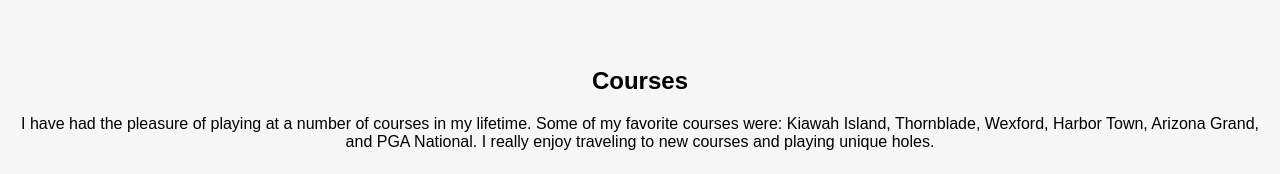
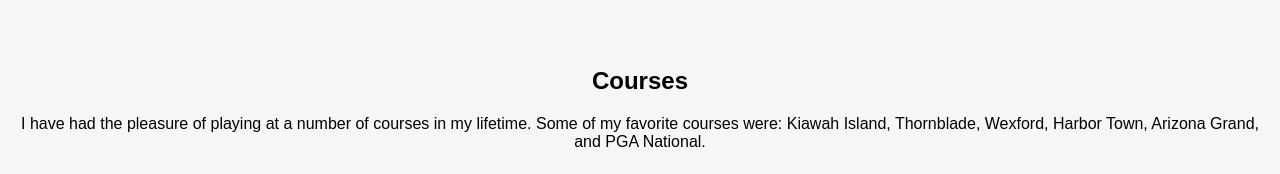
Before and after one commit to GKargol/sawyerwebsite, a plain HTML site: page experiences.html in a window 1280 px wide. Shown: the part 905-1079 px from the top of the page. Drawn offline with Linux system fonts and the light colour scheme.

Commit message:
Update experiences.html

```diff
--- a/experiences.html
+++ b/experiences.html
@@ -44,8 +44,7 @@
         <p>
           I have had the pleasure of playing at a number of courses in my
           lifetime. Some of my favorite courses were: Kiawah Island, Thornblade,
-          Wexford, Harbor Town, Arizona Grand, and PGA National. I really enjoy
-          traveling to new courses and playing unique holes.
+          Wexford, Harbor Town, Arizona Grand, and PGA National.
         </p>
       </div>
       <div class="experience-image">
```
